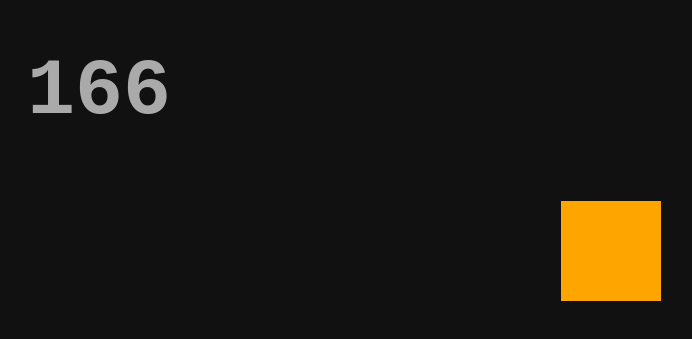
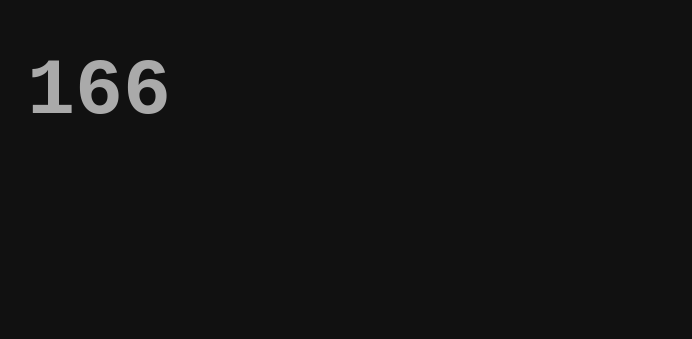
Before and after one commit to StuffCodedHere/tracker, a plain HTML site: page index.html in a window 1280 px wide. Shown: the part 309-648 px from the top of the page, without its empty margins (541-1233 px from the left). Drawn offline with Linux system fonts and the light colour scheme.

Commit message:
Update style.css

```diff
--- a/style.css
+++ b/style.css
@@ -26,9 +26,8 @@ body {
 div {
  width: 100px;
  aspect-ratio: 1;
- background: orange;
  position: absolute;
- top: 70%;
+ top: 50%;
  left: 90%;
  transform: translate(-50%, -50%);
 }
```
